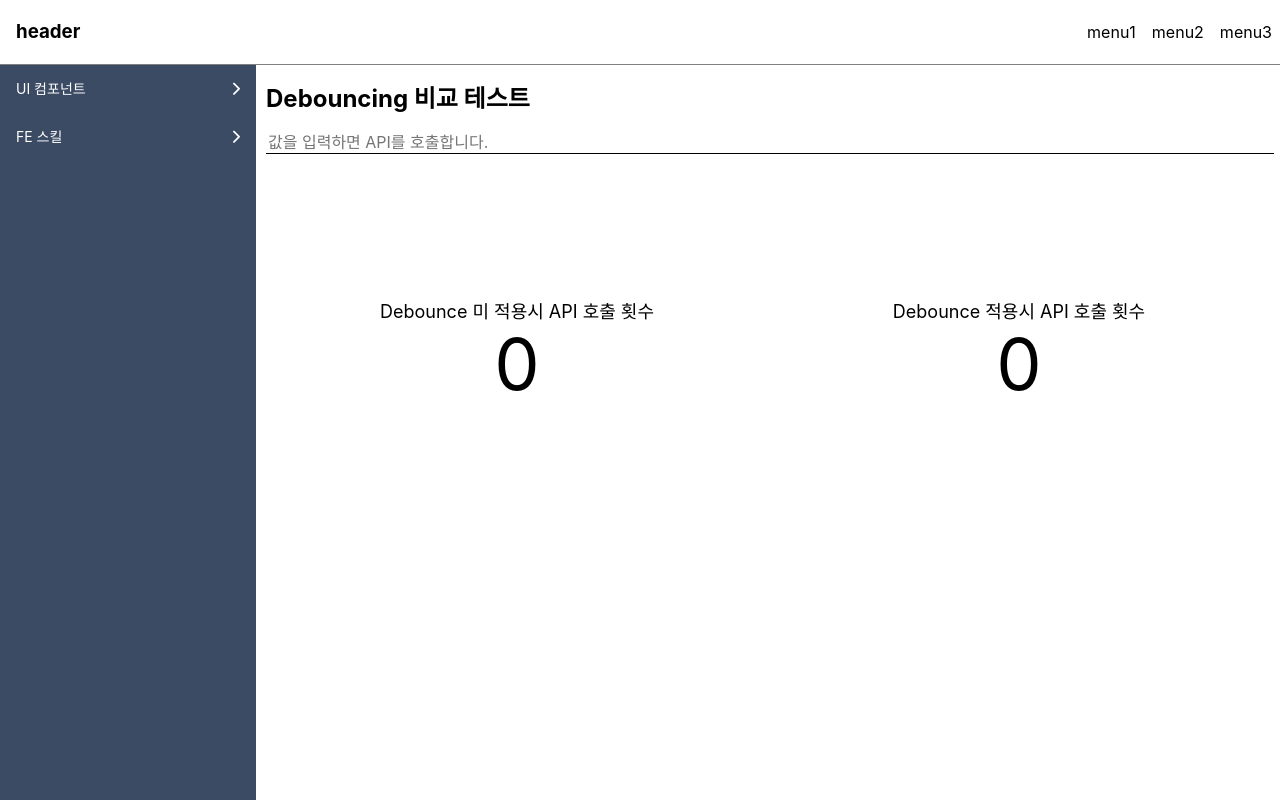
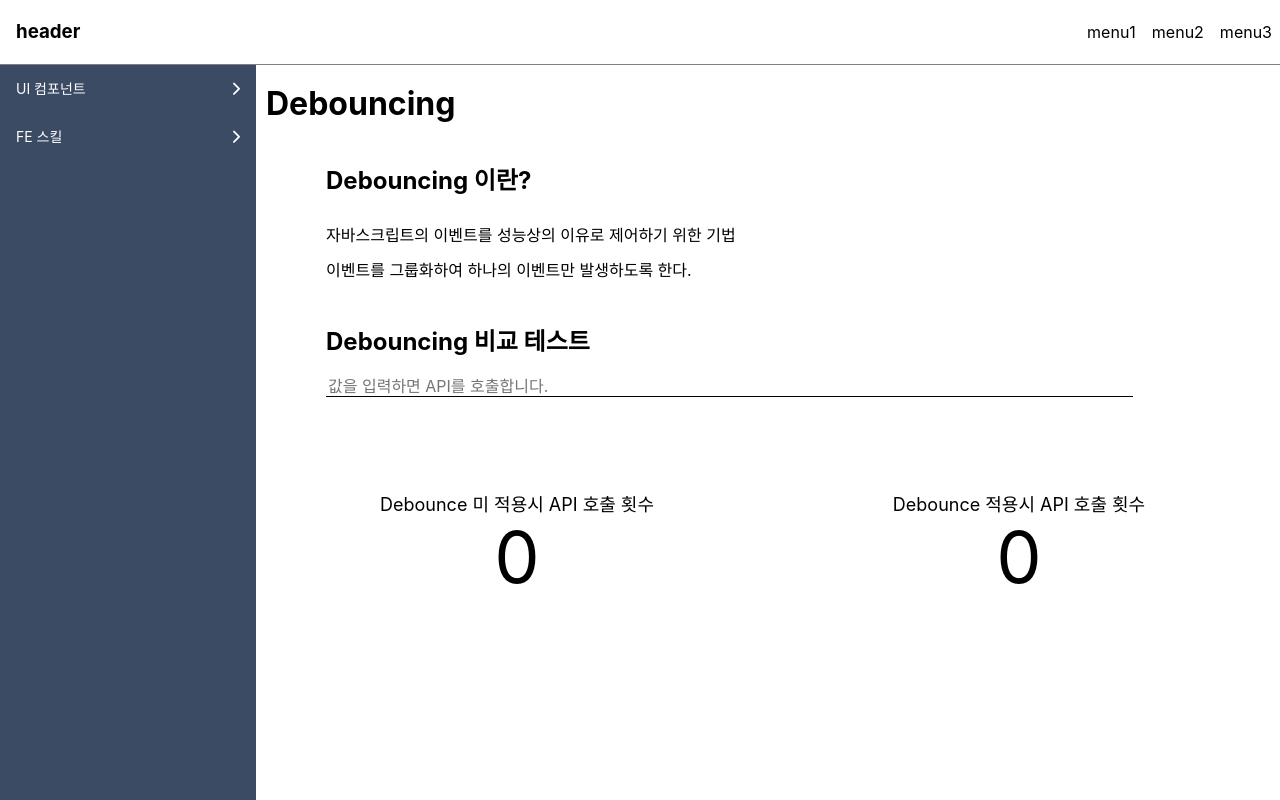
Before and after one commit to ghckss/CustomComponents, a React (Create React App) app: page /skill/debounce in a window 1280 px wide. Built offline with nearby package versions, Linux system fonts and the light colour scheme.

Commit message:
레이아웃 변경 및 간략 설명 추가

```diff
--- a/src/components/Skills/Debounce.js
+++ b/src/components/Skills/Debounce.js
@@ -48,6 +48,13 @@ const Debounce = () => {
 
   return (
     <div className="debouncing">
+      <h1>Debouncing</h1>
+      <div className="debouncing__description">
+        <h2>Debouncing 이란?</h2>
+        <span>자바스크립트의 이벤트를 성능상의 이유로 제어하기 위한 기법</span>
+        <br />
+        <span>이벤트를 그룹화하여 하나의 이벤트만 발생하도록 한다.</span>
+      </div>
       <div className="debouncing__title">
         <h2>Debouncing 비교 테스트</h2>
       </div>
--- a/src/components/Skills/Debounce.scss
+++ b/src/components/Skills/Debounce.scss
@@ -1,8 +1,12 @@
 .debouncing {
   margin: 0 10px;
+  &__title {
+    margin: 40px 0 0 60px;
+  }
   &__input {
     input {
-      width: 100%;
+      width: 80%;
+      margin-left: 60px;
       border: 0px;
       border-bottom: 1px solid black;
     }
@@ -10,6 +14,10 @@
       outline-color: white;
       border-bottom: 2px solid black;
     }
+  }
+  &__description {
+    margin: 40px 0 0 60px;
+    line-height: 35px;
   }
   .result {
     display: flex;
@@ -22,7 +30,7 @@
       flex-direction: column;
       justify-content: center;
       align-items: center;
-      height: 400px;
+      height: 300px;
     }
     &__title {
       font-size: 18px;
@@ -31,6 +39,7 @@
       font-size: 72px;
     }
     &__list {
+      margin-bottom: 100px;
       margin-left: 15%;
     }
   }
--- a/src/components/Skills/Throttling.js
+++ b/src/components/Skills/Throttling.js
@@ -47,6 +47,13 @@ const Throttling = () => {
 
   return (
     <div className="throttling">
+      <h1>Throttling</h1>
+      <div className="debouncing__description">
+        <h2>Throttling 이란?</h2>
+        <span>자바스크립트의 이벤트를 성능상의 이유로 제어하기 위한 기법</span>
+        <br />
+        <span>이벤트를 일정한 주기가 지나야 다시 발생하도록 한다</span>
+      </div>
       <div className="throttling__title">
         <h2>Throttling 비교 테스트</h2>
       </div>
--- a/src/components/Skills/Throttling.scss
+++ b/src/components/Skills/Throttling.scss
@@ -1,8 +1,12 @@
 .throttling {
   margin: 0 10px;
+  &__title {
+    margin: 40px 0 0 60px;
+  }
   &__input {
     input {
-      width: 100%;
+      width: 80%;
+      margin-left: 60px;
       border: 0px;
       border-bottom: 1px solid black;
     }
@@ -10,6 +14,10 @@
       outline-color: white;
       border-bottom: 2px solid black;
     }
+  }
+  &__description {
+    margin: 40px 0 0 60px;
+    line-height: 35px;
   }
   .result {
     display: flex;
@@ -22,7 +30,7 @@
       flex-direction: column;
       justify-content: center;
       align-items: center;
-      height: 400px;
+      height: 300px;
     }
     &__title {
       font-size: 18px;
@@ -31,6 +39,7 @@
       font-size: 72px;
     }
     &__list {
+      margin-bottom: 100px;
       margin-left: 15%;
     }
   }
```
